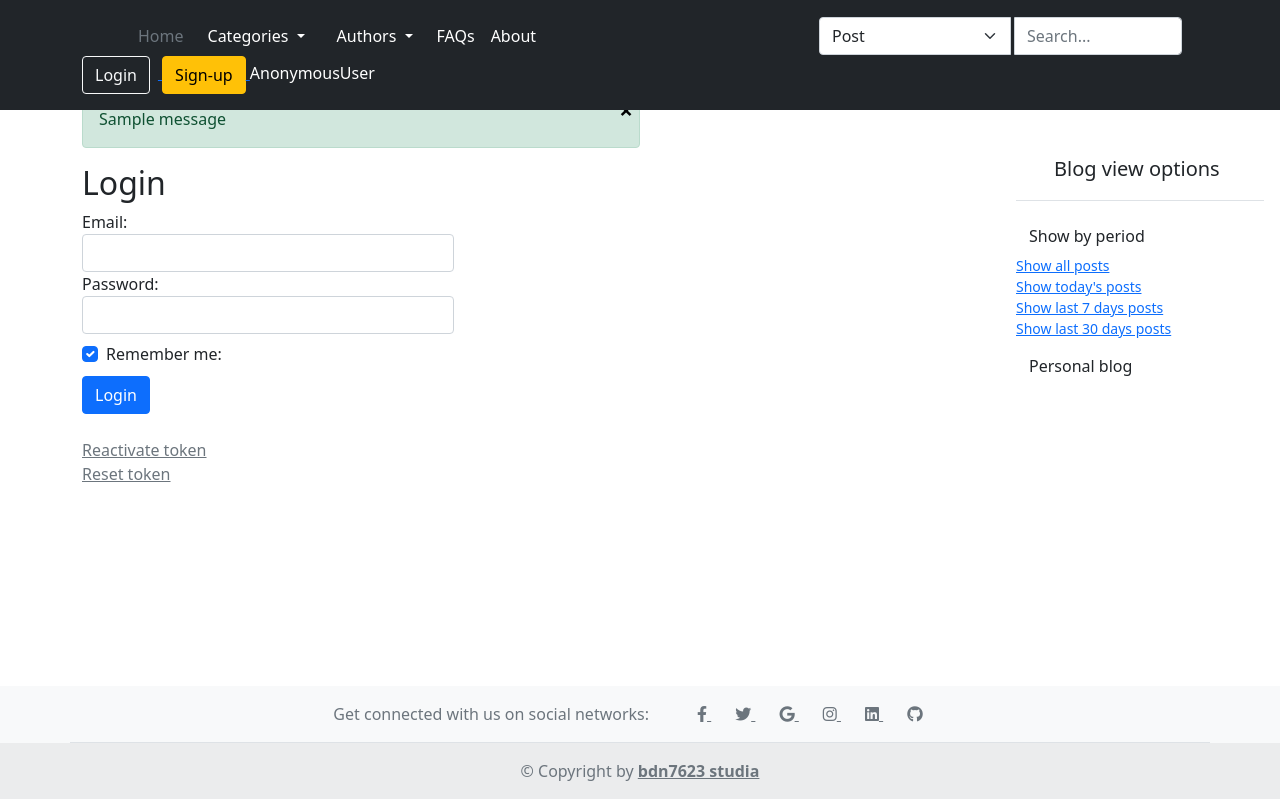
After one commit to bdn7623/Django_site_AN_1, a Django app: page /accounts/login/ in a window 1280 px wide. The commit adds this page. Run offline with Django 5.2, Linux system fonts and the light colour scheme; data comes from the database, SQL or seed files in the repository; both versions use the stored data as it was after the commit; tables that the repository leaves empty hold one stand-in row (values such as "Sample post"); one stand-in notice (Sample message) is shown.

Commit message:
Accounts.app: added auth(messages, form_errors, ActivationToken, send_activation_email), login(form)

```diff
--- a/accounts/models.py
+++ b/accounts/models.py
@@ -1,5 +1,7 @@
 from django.db import models
 from django.contrib.auth.models import AbstractUser
+from django.utils.crypto import get_random_string
+from django.utils import timezone
 
 from .managers import CustomUserManager
 
@@ -15,3 +17,22 @@ class CustomUser(AbstractUser):
 
     def __str__(self):
         return self.username
+
+class ActivationToken(models.Model):
+    user = models.OneToOneField(CustomUser, on_delete=models.CASCADE)
+    token = models.CharField(max_length=32, default='', unique=True)
+    created = models.DateTimeField(auto_now_add=True)
+
+    def __str__(self):
+        return f'{self.user.username}\'s activate token'
+
+    class Meta:
+        verbose_name_plural = 'Activation Tokens'
+
+    def save(self, *args, **kwargs):
+        self.token = get_random_string(32)
+        super(ActivationToken, self).save(*args, **kwargs)
+
+    def verify_token(self):
+        validate_exp = timezone.localtime(self.created) > timezone.now() - timezone.timedelta(days=1)
+        return validate_exp
--- a/accounts/urls.py
+++ b/accounts/urls.py
@@ -8,5 +8,6 @@ app_name = 'accounts'
 
 urlpatterns = [
     path('register/', views.register_view, name='register'),
-
+    path('activate/<str:username>/<str:token>/', views.activate_account_view, name='activate'),
+    path('login/', views.login_view, name='login')
 ]
--- a/accounts/views.py
+++ b/accounts/views.py
@@ -1,9 +1,10 @@
-from django.shortcuts import render, redirect
-from django.contrib.auth import get_user_model
+from django.shortcuts import render, redirect, get_object_or_404
+from django.contrib.auth import get_user_model, login, authenticate
 from django.contrib import messages
 
-from .forms import RegisterForm
-
+from .forms import RegisterForm, LoginForm
+from .models import ActivationToken
+from .utils import send_activation_email
 
 User = get_user_model()
 
@@ -13,5 +14,77 @@ def register_view(request):
         messages.info(request, 'You are already have account')
         return redirect('blog:post_list')
 
+    if request.method == 'POST':
+        form = RegisterForm(request.POST)
+        if form.is_valid():
+            user = form.save(commit=False)
+            user.is_active = False
+            user.save()
+
+            user_token = ActivationToken.objects.create(user=user)
+            send_activation_email(user, user_token, request)
+            messages.success(request, 'You have to activate your account')
+            return redirect('blog:post_list')
+        else:
+            context = {
+                'form': form,
+                'form_errors': form.errors
+            }
+            return render(request, 'accounts/register.html', context)
+
     form = RegisterForm()
     return render(request, 'accounts/register.html', {'form': form})
+
+
+def activate_account_view(request, username, token):
+    user = get_object_or_404(User, username=username)
+    token = get_object_or_404(ActivationToken, user=user, token=token)
+
+    if user.is_active:
+        messages.error(request, 'User is already activated')
+        return redirect('blog:post_list')
+
+    if token.verify_token():
+        user.is_active = True
+        token.delete()
+        user.save()
+
+        messages.success(request, 'Activation complete')
+        return redirect('blog:post_list')
+
+    messages.error(request, 'Token expired')
+    return redirect('blog:post_list')
+
+
+def login_view(request):
+
+    if request.user.is_authenticated:
+        messages.info(request, 'You are already logged in')
+        return redirect('blog:post_list')
+
+    if request.method == 'POST':
+        form = LoginForm(request.POST)
+        if form.is_valid():
+            email = form.cleaned_data['email']
+            password = form.cleaned_data['password']
+            remember_me = form.cleaned_data['remember_me']
+
+            user = authenticate(request, email=email, password=password)
+
+            if not remember_me:
+                request.session.set_expiry(0)
+            else:
+                request.session.set_expiry(60 * 60 * 24 * 7)
+
+            if user is not None:
+                login(request, user)
+                return redirect('blog:post_list')
+            else:
+                messages.error(request, 'Invalid email or password')
+                return redirect('accounts:login')
+        else:
+            messages.error(request, 'Invalid form data')
+            return redirect('accounts:login')
+
+    form = LoginForm()
+    return render(request, 'accounts/login.html', {'form': form})
--- a/core/settings.py
+++ b/core/settings.py
@@ -136,3 +136,5 @@ STATICFILES_DIRS = (os.path.join(BASE_DIR, 'static'),)
 # https://docs.djangoproject.com/en/5.0/ref/settings/#default-auto-field
 
 AUTH_USER_MODEL = 'accounts.CustomUser'
+
+EMAIL_BACKEND = 'django.core.mail.backends.console.EmailBackend'
--- /dev/null
+++ b/static/js/close_alert.js
@@ -0,0 +1,4 @@
+function closeAlert() {
+    let alert = document.querySelector('#alert');
+    alert.style.display = 'none';
+}
--- /dev/null
+++ b/templates/accounts/login.html
@@ -0,0 +1,29 @@
+{% extends 'base/_base.html' %}
+
+
+{% block title %}
+  Login page
+{% endblock title %}
+
+
+{% block content %}
+<div class="col-md-4">
+  <h2>Login</h2>
+  <form action="" method="post">
+    {% csrf_token %}
+    {{ form.email.label_tag }} {{ form.email }}
+    {{ form.password.label_tag }} {{ form.password }}
+    <div class="form-check mt-2">
+      {{ form.remember_me }} {{ form.remember_me.label_tag }}
+    </div>
+    <button type="submit" class="btn btn-primary mt-2">Login</button>
+  </form>
+</div>
+
+<div class="mt-4">
+  <a href="" class="link-secondary">Reactivate token</a>
+</div>
+<div>
+  <a href="" class="link-secondary">Reset token</a>
+</div>
+{% endblock content %}
--- a/templates/base/_base.html
+++ b/templates/base/_base.html
@@ -27,6 +27,9 @@
 {% include 'base/nav/_sidebar.html' %}
 
 <div class="container" style="margin-top: 7%">
+    {% include 'base/_messages.html' %}
+    {% include 'base/_form_errors.html' %}
+
     {% block content %}
     {% endblock content %}
 </div>
@@ -39,6 +42,7 @@
         integrity="sha384-MrcW6ZMFYlzcLA8Nl+NtUVF0sA7MsXsP1UyJoMp4YLEuNSfAP+JcXn/tWtIaxVXM"
         crossorigin="anonymous">
 </script>
+<script src="{% static 'js/close_alert.js' %}"></script>
 {% endblock script %}
 </body>
 </html>
--- /dev/null
+++ b/templates/base/_form_errors.html
@@ -0,0 +1,19 @@
+{% if form_errors %}
+<div class="col-md-6">
+  <div class="alert alert-danger" id="alert">
+    <button type="button" class="close" data-dissmiss="alert" aria-label="Close"
+    style="position: absolute; top: 0; right: 0; font-size: smaller; background-color: inherit; border: none;">
+      <span aria-hidden="true" id="close_alert" onclick="closeAlert()">
+        <strong style="font-size: 1.5rem">&times;</strong>
+      </span>
+    </button>
+    <ul>
+      {% for field, errors in form_errors.items %}
+        {% for error in errors %}
+          <li><strong>{{ field }}: {{ error }}</strong></li>
+        {% endfor %}
+      {% endfor %}
+    </ul>
+  </div>
+</div>
+{% endif %}
--- /dev/null
+++ b/templates/base/_messages.html
@@ -0,0 +1,20 @@
+{% if messages %}
+<div class="col-md-6">
+  {% for message in messages %}
+  <div class="alert
+              {% if message.tags == 'error' %}alert-danger
+              {% elif message.tags == 'warning' %}alert-warning
+              {% elif message.tags == 'success' %}alert-success
+              {% else %}alert-info
+              {% endif %}" id="alert">
+    <button type="button" class="close" data-dissmiss="alert" aria-label="Close"
+    style="position: absolute; top: 0; right: 0; font-size: smaller; background-color: inherit; border: none;">
+      <span aria-hidden="true" id="close_alert" onclick="closeAlert()">
+        <strong style="font-size: 1.5rem">&times;</strong>
+      </span>
+    </button>
+    {{ message }}
+  </div>
+  {% endfor %}
+</div>
+{% endif %}
--- a/templates/base/nav/_header.html
+++ b/templates/base/nav/_header.html
@@ -61,7 +61,7 @@
             </form>
 
             <div class="text-end">
-                <a href="">
+                <a href="{% url 'accounts:login' %}">
                   <button type="button" class="btn btn-outline-light me-2">Login</button>
                 </a>
                 <a href="{% url 'accounts:register' %}">
```
Also changed, not shown: accounts/admin.py (+7 -1 lines), accounts/utils.py (added, +13 -0 lines), blog/views.py (+6 -6 lines), accounts/forms.py (line endings or trailing spaces), accounts/migrations/0002_activationtoken.py (added), db.sqlite3.
